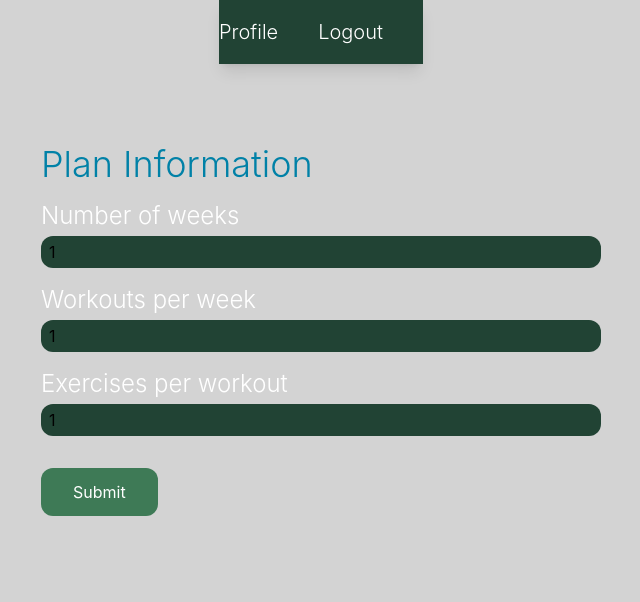
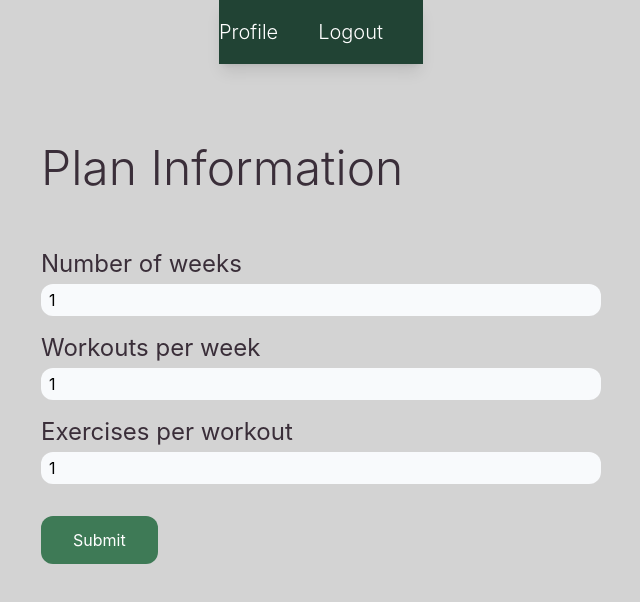
Before and after one commit to jbrijs/swole-ai, a React (Vite) app in the folder client/: page /#/plan_info in a window 1280 px wide. Shown: the top 602 px of the page, without its empty margins (319-959 px from the left). Built offline with nearby package versions, Linux system fonts and the light colour scheme.

Commit message:
styled plan info and number form

```diff
--- a/client/src/Home.jsx
+++ b/client/src/Home.jsx
@@ -49,7 +49,8 @@ function Home() {
       if (confirm) {
         deletePlan();
       }
-    } else navigate("/plan_info");
+    }
+    navigate("/plan_info");
   };
 
   async function editPlan() {
@@ -118,14 +119,14 @@ function Home() {
             {userPlan && <div>
             {editable ? (
               <button
-                className="bg-primary px-3 h-12 rounded-lg text-xl text-white hover:text-white hover:bg-secondary transition"
+                className="h-12 bg-secondary rounded-xl px-4 text-white hover:bg-tertiary transition ease-in duration-200"
                 onClick={editPlan}
               >
                 Save Plan
               </button>
             ) : (
               <button
-                className="bg-secondary px-3 h-12 rounded-lg text-xl text-white hover:text-white hover:bg-tertiary transition ease-in duration-200"
+                className="h-12 bg-secondary rounded-xl px-4 text-white hover:bg-tertiary transition ease-in duration-200"
                 onClick={() => setEditable(true)}
               >
                 Edit plan
@@ -134,14 +135,14 @@ function Home() {
             </div>}
 
             <button
-              className="flex items-center bg-secondary h-12 px-3 rounded-lg text-xl text-white hover:text-white hover:bg-tertiary transition ease-in duration-200"
+              className="h-12 bg-secondary rounded-xl px-4 text-white hover:bg-tertiary transition ease-in duration-200"
               onClick={handleCreateNewPlan}
             >
               Create a new plan
             </button>
             {userPlan && (
               <button
-                className="flex items-center bg-secondary h-12 px-3 rounded-lg text-xl text-white hover:text-white hover:bg-tertiary transition ease-in duration-200"
+                className="h-12 bg-secondary rounded-xl px-4 text-white hover:bg-tertiary transition ease-in duration-200"
                 onClick={handleDeleteButton}
               >
                 Delete Plan
--- a/client/src/NumberForm.jsx
+++ b/client/src/NumberForm.jsx
@@ -4,13 +4,13 @@ function NumberForm({ value, label, name, onChange, min, max }) {
   return (
     <>
       <label
-        className="text-2xl text-white font-light pb-1 pt-4"
+        className="text-2xl text-text pb-1 pt-4"
         htmlFor={name}
       >
         {label}
       </label>
       <input
-        className="p-1 rounded-xl bg-primary w-full pl-2"
+        className="p-1 rounded-xl bg-slate-50 w-full pl-2"
         type="number"
         name={name}
         id={name}
--- a/client/src/PlanInfo.jsx
+++ b/client/src/PlanInfo.jsx
@@ -16,7 +16,7 @@ function PlanInfo() {
   return (
     <div className="flex flex-col justify-center items-center m-20">
       <form onSubmit={goToNewPlan} className="flex flex-col items-start w-1/2">
-        <h2 className="text-4xl font-light text-tertiary">
+        <h2 className="text-5xl mb-10 font-light text-text">
           Plan Information
         </h2>
         <NumberForm
@@ -45,7 +45,7 @@ function PlanInfo() {
         />
         <button
           type="submit"
-          className="my-4 h-12 bg-secondary rounded-xl px-8 mt-8 text-white"
+          className="my-4 h-12 bg-secondary rounded-xl px-8 mt-8 text-white hover:bg-tertiary transition ease-in duration-200"
         >
           Submit
         </button>
```
